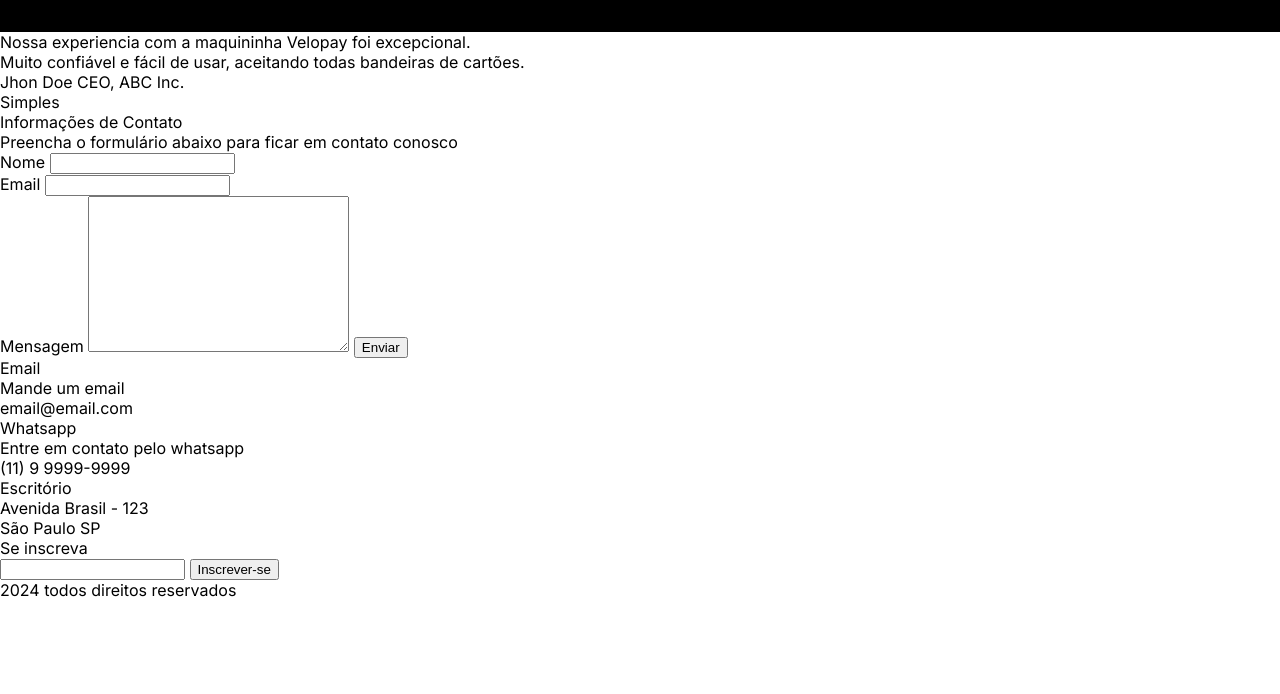
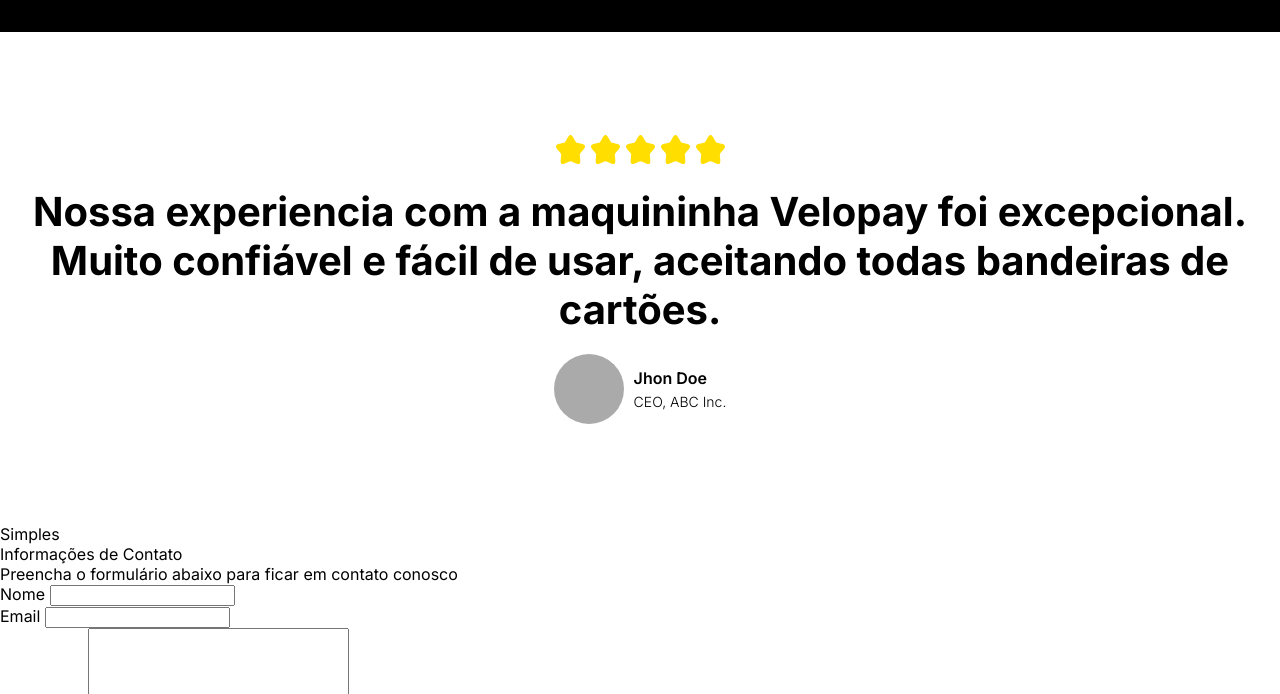
Before and after one commit to svnoliveira/velopay, a plain HTML site: page index.html in a window 1280 px wide. Shown: the part 4113-4807 px from the top of the page. Before the commit the page ends 4713 px from the top, so only its background shows below. Drawn offline with Linux system fonts and the light colour scheme.

Commit message:
feat: seção refferal finalizada

```diff
--- a/index.html
+++ b/index.html
@@ -194,11 +194,15 @@
             <div class="container">
                 <span class="txt-title">As Melhores Bandeiras De Cartões</span>
                 <ul class="brand-list">
+                    <li class="brand-icon"><img src="./assets/brands/svg-visa.svg" alt=""></li>
+                    <li class="brand-icon"><img src="./assets/brands/svg-mastercard.svg" alt=""></li>
+                    <li class="brand-icon"><img src="./assets/brands/svg-mastercard-02.svg" alt=""></li>
+                    <li class="brand-icon"><img src="./assets/brands/svg-loog-nu.svg" alt=""></li>
+                    <li class="brand-icon"><img src="./assets/brands/svg-pix-white.svg" alt=""></li>
                     <li class="brand-icon"><img src="./assets/brands/02svg-ben-white.svg" alt=""></li>
                     <li class="brand-icon"><img src="./assets/brands/02svg-ticket.svg" alt=""></li>
                     <li class="brand-icon"><img src="./assets/brands/02svg-vr.svg" alt=""></li>
                     <li class="brand-icon"><img src="./assets/brands/elo-white.svg" alt=""></li>
-                    <li class="brand-icon"><img src="./assets/brands/qr-code-white.svg" alt=""></li>
                     <li class="brand-icon"><img src="./assets/brands/svg-alelo.svg" alt=""></li>
                     <li class="brand-icon"><img src="./assets/brands/svg-apple-pay-white.svg" alt=""></li>
                     <li class="brand-icon"><img src="./assets/brands/svg-google-pay-white.svg" alt=""></li>
@@ -206,33 +210,32 @@
                     <li class="brand-icon"><img src="./assets/brands/svg-hipercard.svg" alt=""></li>
                     <li class="brand-icon"><img src="./assets/brands/svg-logo-inter.svg" alt=""></li>
                     <li class="brand-icon"><img src="./assets/brands/svg-loog-mercadopago-white.svg" alt=""></li>
-                    <li class="brand-icon"><img src="./assets/brands/svg-loog-nu.svg" alt=""></li>
                     <li class="brand-icon"><img src="./assets/brands/svg-loog-origimal.svg" alt=""></li>
-                    <li class="brand-icon"><img src="./assets/brands/svg-mastercard-02.svg" alt=""></li>
-                    <li class="brand-icon"><img src="./assets/brands/svg-mastercard.svg" alt=""></li>
-                    <li class="brand-icon"><img src="./assets/brands/svg-pix-white.svg" alt=""></li>
                     <li class="brand-icon"><img src="./assets/brands/svg-samsung-pay-white.svg" alt=""></li>
                     <li class="brand-icon"><img src="./assets/brands/svg-sodexo-white.svg" alt=""></li>
-                    <li class="brand-icon"><img src="./assets/brands/svg-visa.svg" alt=""></li>
+                    <li class="brand-icon"><img src="./assets/brands/qr-code-white.svg" alt=""></li>
                 </ul>
             </div>
         </section>
-        <section>
+        <section id="refferal" class="full-center">
+                <ul>
+                    <li><img src="./assets/icons/star.svg" alt="ícone de uma estrela"></li>
+                    <li><img src="./assets/icons/star.svg" alt="ícone de uma estrela"></li>
+                    <li><img src="./assets/icons/star.svg" alt="ícone de uma estrela"></li>
+                    <li><img src="./assets/icons/star.svg" alt="ícone de uma estrela"></li>
+                    <li><img src="./assets/icons/star.svg" alt="ícone de uma estrela"></li>
+                </ul>
             <div>
-                <!-- <div><img src="" alt=""></div> -->
+                <h2 class="txt-title">Nossa experiencia com a maquininha Velopay foi excepcional.</h2>
+                <h2 class="txt-title">Muito confiável e fácil de usar, aceitando todas bandeiras de cartões.</h2>
             </div>
-            <div>
-                <h2>Nossa experiencia com a maquininha Velopay foi excepcional.</h2>
-                <h2>Muito confiável e fácil de usar, aceitando todas bandeiras de cartões.</h2>
-            </div>
-            <div>
-                <!-- <div><img src="" alt=""></div> -->
-                <div>
-                    <span>Jhon Doe</span>
-                    <span>CEO, ABC Inc.</span>
+            <div class="refferal-card">
+                <div class="refferal-image">
+                    <!-- <img src="" alt=""> -->
                 </div>
-                <div>
-                    <!-- <img src="" alt=""> -->
+                <div class="refferal-text">
+                    <span class="txt-bold">Jhon Doe</span>
+                    <span class="txt-paragraph">CEO, ABC Inc.</span>
                 </div>
             </div>
         </section>
--- a/style.css
+++ b/style.css
@@ -447,3 +447,43 @@ header>nav {
 }
 
 /* ============================BRANDS=============================== */
+
+#refferal{
+    display: flex;
+    flex-direction: column;
+    text-align: center;
+    margin: 100px 0;
+    gap: 20px;
+}
+
+#refferal > ul{
+    display: flex;
+
+}
+
+#refferal > ul >li{
+    width: 35px;
+    height: 35px;
+}
+
+.refferal-card{
+    display: flex;
+    align-items: center;
+    gap: 10px;
+}
+
+.refferal-image{
+    width: 70px;
+    height: 70px;
+    border-radius: 50%;
+    background-color: #AAAAAA;
+}
+
+.refferal-text{
+    display: flex;
+    flex-direction: column;
+    gap: 5px;
+    text-align: left;
+}
+
+/* ==============================REFFERAL================================== */
```
Also changed, not shown: assets/icons/star.svg (added).
